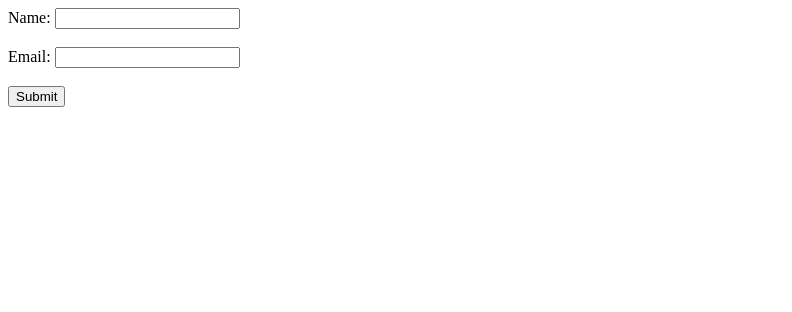
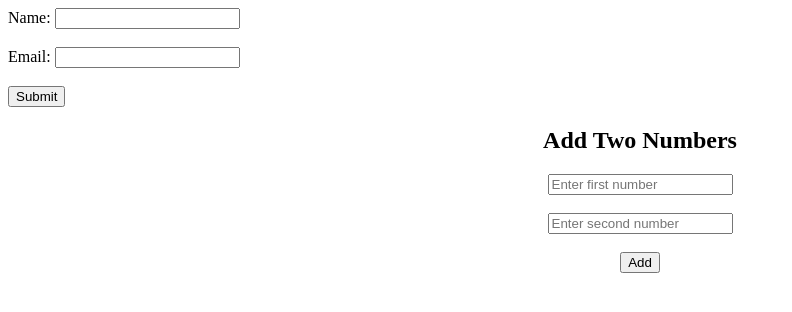
Before and after one commit to 12nagrajhm/React-Js-Handon, a React (Vite) app in the folder my-react-app/: page / in a window 1280 px wide. Shown: the top 312 px of the page, without its empty margins (0-792 px from the left). Built offline with nearby package versions, Linux system fonts and the light colour scheme.

Commit message:
updated Add two Numbers

```diff
--- a/my-react-app/src/App.jsx
+++ b/my-react-app/src/App.jsx
@@ -1,6 +1,7 @@
 import IncDec from "./components/IncDec";
 import Increment from "./components/Increment";
 import Form from "./components/Form"
+import AddTwoNumber from "./components/AddTwoNumbers"
 
 const App = () => {
   return (
@@ -8,6 +9,7 @@ const App = () => {
       {/*<Increment />*/}
       {/*<IncDec />*/}
       <Form/>
+      <AddTwoNumber/>
     </div>
   );
 };
--- /dev/null
+++ b/my-react-app/src/components/AddTwoNumbers.jsx
@@ -0,0 +1,36 @@
+import { useState } from "react";
+
+function AddNumbers() {
+  const [num1, setNum1] = useState("");
+  const [num2, setNum2] = useState("");
+  const [sum, setSum] = useState(null);
+
+  const handleAddition = () => {
+    setSum(Number(num1) + Number(num2)); // Convert input values to numbers before adding
+  };
+
+  return (
+    <center>
+      <h2>Add Two Numbers</h2>
+      <input
+        type="number"
+        placeholder="Enter first number"
+        value={num1}
+        onChange={(e) => setNum1(e.target.value)}
+      />
+      <br /><br />
+      <input
+        type="number"
+        placeholder="Enter second number"
+        value={num2}
+        onChange={(e) => setNum2(e.target.value)}
+      />
+      <br /><br />
+      <button onClick={handleAddition}>Add</button>
+      <br /><br />
+      {sum !== null && <h3>Sum: {sum}</h3>}
+    </center>
+  );
+}
+
+export default AddNumbers;
```
